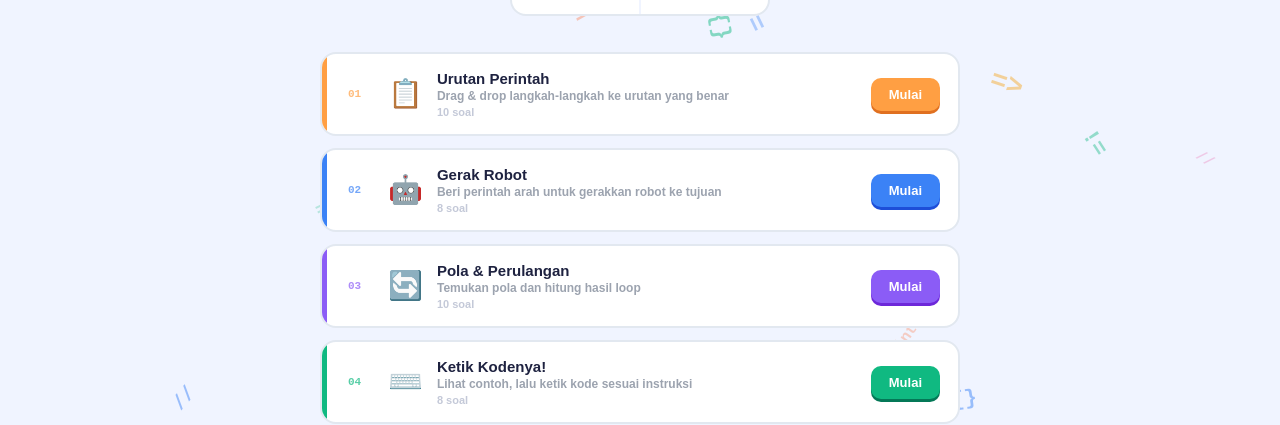
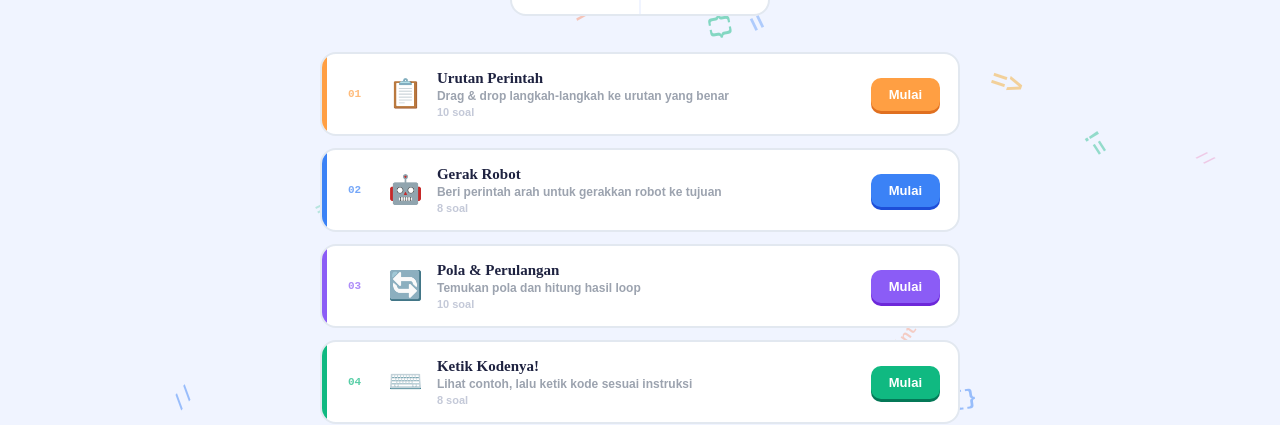
Before and after one commit to fikri123tk-glitch/buggy, a React (Create React App) app: page / in a window 1280 px wide. Shown: the part 284-709 px from the top of the page. Built offline with nearby package versions, Linux system fonts and the light colour scheme.

Commit message:
ubah font

```diff
--- a/src/components/GameScreen.jsx
+++ b/src/components/GameScreen.jsx
@@ -36,7 +36,7 @@ export default function GameScreen({ gameId, onFinish, onHome }) {
 
         <span style={{ fontSize:22 }}>{m.icon}</span>
         <div style={{ flex:1 }}>
-          <div style={{ fontSize:15, fontWeight:900, color:"#1E2240", lineHeight:1 }}>{m.title}</div>
+          <div style={{ fontSize:15, fontWeight:700, color:"#1E2240", lineHeight:1, fontFamily: "'Grow Year', cursive" }}>{m.title}</div>
           <div style={{ fontSize:11, fontWeight:700, color:"#9CA3AF" }}>Logify</div>
         </div>
 
--- a/src/components/HomeScreen.jsx
+++ b/src/components/HomeScreen.jsx
@@ -98,7 +98,7 @@ export default function HomeScreen({ avatar, scores, completed, totalScore, done
 
                 {/* Info */}
                 <div style={{ flex:1 }}>
-                  <div style={{ fontSize:15, fontWeight:900, color:"#1E2240", marginBottom:2 }}>{m.title}</div>
+                  <div style={{ fontSize:15, fontWeight:900, color:"#1E2240", marginBottom:2, fontFamily: "'Grow Year', cursive" }}>{m.title}</div>
                   <div style={{ fontSize:12, fontWeight:700, color:"#9CA3AF" }}>{DESCS[id]}</div>
                   {done && (
                     <div style={{ fontSize:11, fontWeight:800, color:c.accent, marginTop:3 }}>
```
